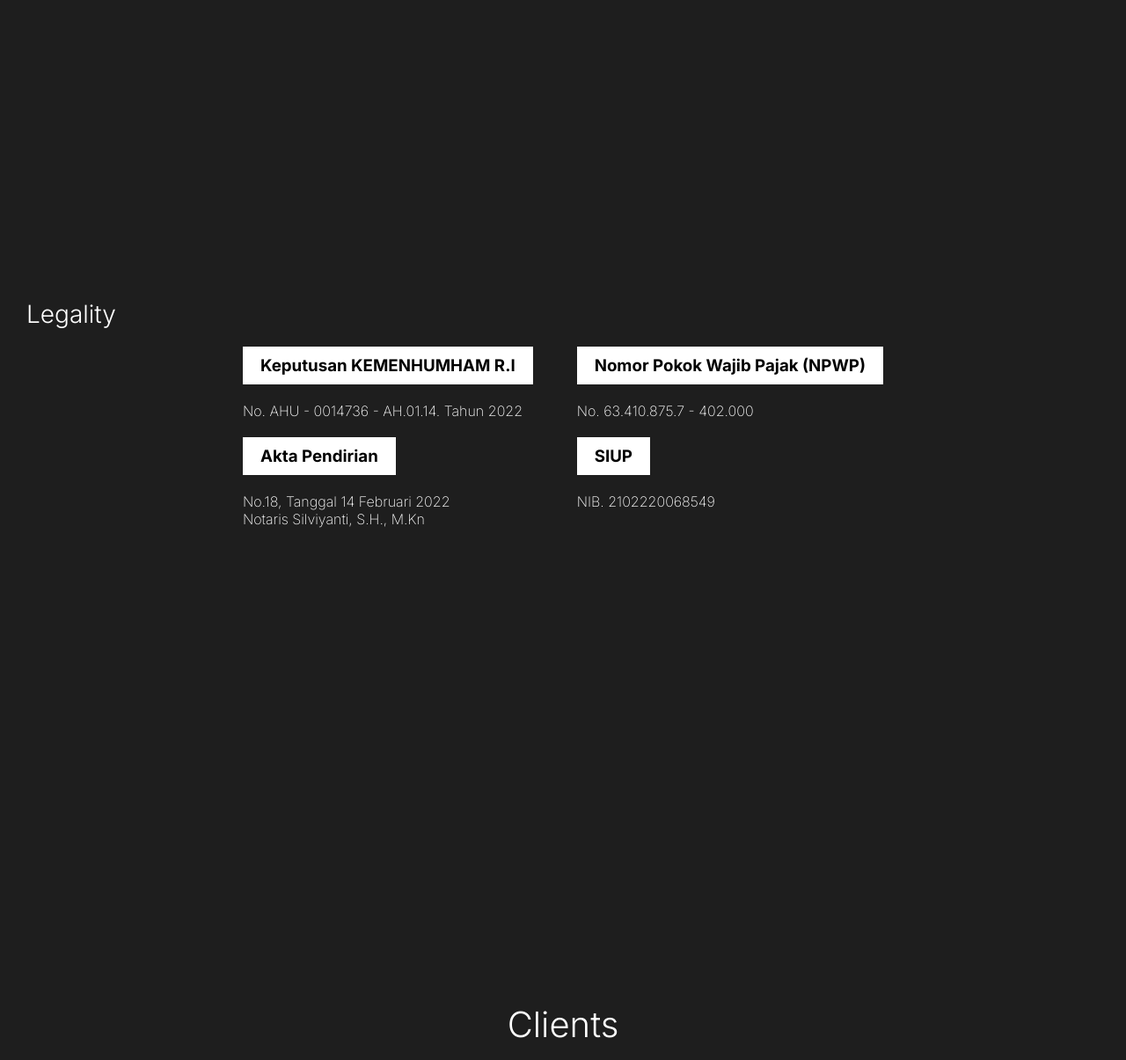
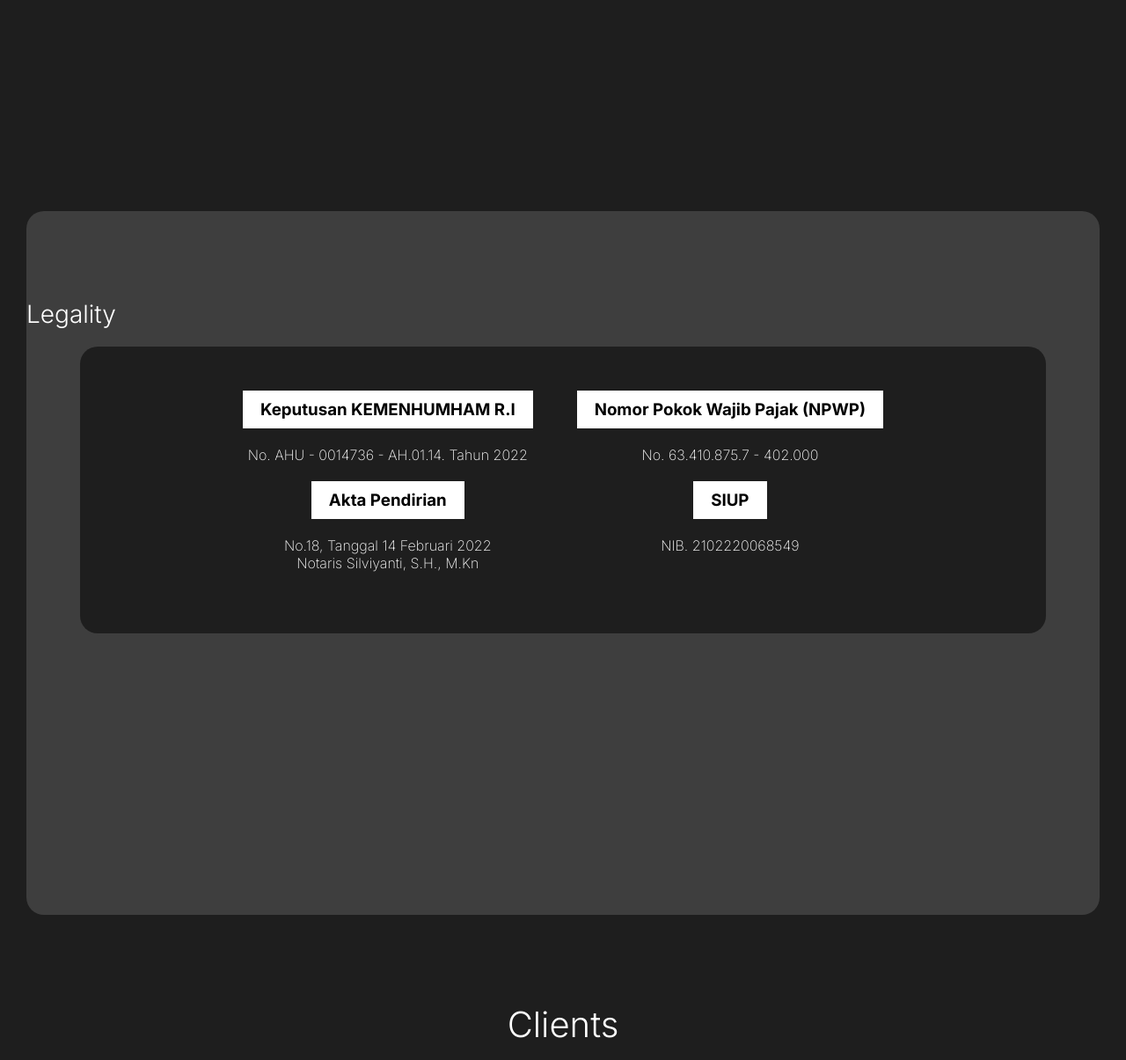
Before and after one commit to fatahillah2606/bce-cargo, a Flask app: page / in a window 1280 px wide. Shown: the part 2160-3365 px from the top of the page at 88% size. Run offline with Flask 3, Linux system fonts and the light colour scheme; some libraries are stand-ins or nearby versions.

Commit message:
edit legality

```diff
--- a/static/css/style.css
+++ b/static/css/style.css
@@ -137,6 +137,12 @@ body {
 }
 
 /* Legality */
+#legality {
+  background-color: var(--border-color);
+}
+#legality .legality {
+  text-align: center;
+}
 #legality .legality * {
   color: var(--primary-color);
 }
@@ -155,7 +161,13 @@ body {
   display: flex;
   flex-wrap: wrap;
   justify-content: center;
+  align-items: start;
   gap: 50px;
+  background-color: var(--background-color);
+  width: 90%;
+  margin: auto;
+  padding: 50px 0;
+  border-radius: 20px;
 }
 
 /* CLIENTS */
@@ -187,9 +199,9 @@ body {
   font-variation-settings: "FILL" 1, "wght" 400, "GRAD" 0, "opsz" 24;
 }
 #clients .pelanggan .list .isikeunggulan h5 {
-font-size: 27px;
-font-weight: 400;
-margin-bottom: 20px;
+  font-size: 27px;
+  font-weight: 400;
+  margin-bottom: 20px;
 }
 #clients .pelanggan .slide-client div img {
   width: 150px;
```
